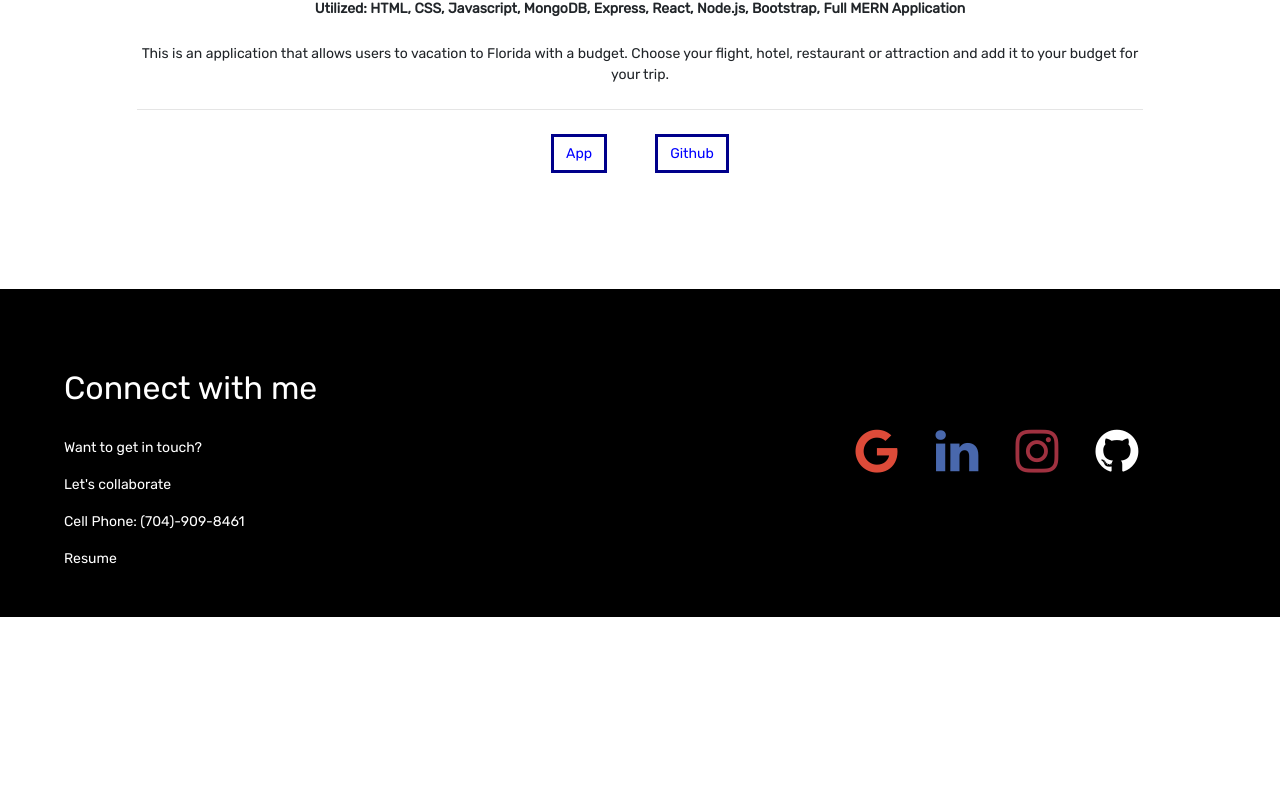
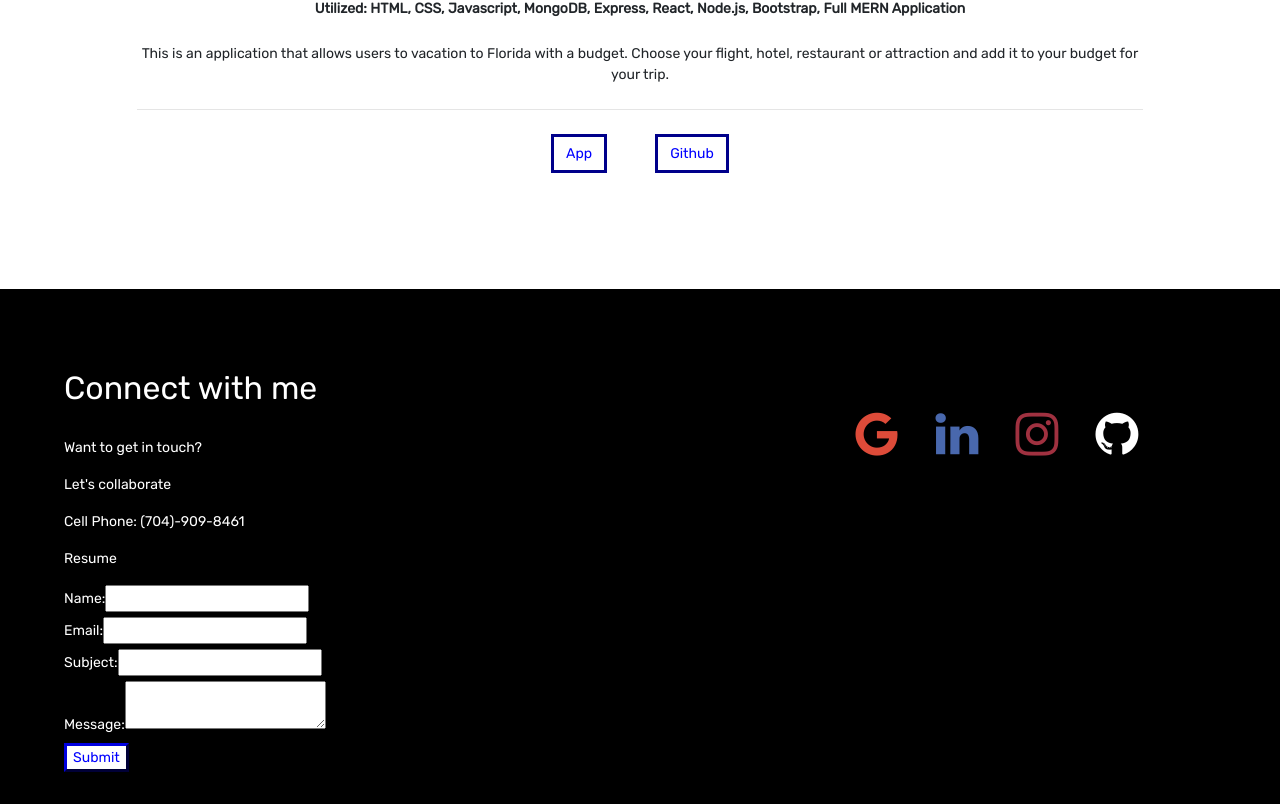
Before and after one commit to jasmith188/portfolio, a React (Create React App) app: page / in a window 1280 px wide. Shown: the part 2496-3300 px from the top of the page. Before the commit the page ends 3113 px from the top, so only its background shows below. Built offline with nearby package versions, Linux system fonts and the light colour scheme; a web font is replaced by a local one.

Commit message:
add new contact page

```diff
--- a/src/App.js
+++ b/src/App.js
@@ -3,11 +3,11 @@ import './App.css';
 import NavBar from './components/NavBar';
 import About from './components/About';
 import Project from './components/Project';
-import Contact from './components/Contact';
+// import Contact from './components/Contact';
 // import Skills from './components/Skills';
 import data from './components/Data';
 // import Resume from './components/Resume';
-// import ContactPage from './components/ContactPage'
+import Contact from './components/ContactPage'
 
 function App() {
   return (
@@ -22,8 +22,8 @@ function App() {
       {/* <Skills /> */}
       {/* <Resume /> */}
       <Project projects={data.projects} />
-      <Contact />
-    {/* <ContactPage /> */}
+      {/* <Contact /> */}
+    <Contact />
 
     </div>
   );
--- a/src/components/ContactPage.js
+++ b/src/components/ContactPage.js
@@ -3,9 +3,9 @@
 // Finally, add a <MyForm/> element whereever you wish to display the form.
 
 import React from 'react';
-import {Form} from 'react-bootstrap'
+import '../App.css';
 
-export default class ContactPage extends React.Component {
+export default class Contact extends React.Component {
   constructor(props) {
     super(props);
     this.submitForm = this.submitForm.bind(this);
@@ -17,31 +17,85 @@ export default class ContactPage extends React.Component {
   render() {
     const { status } = this.state;
     return (
-      <div>
-        {/* <form
-          onSubmit={this.submitForm}
-          action="https://formspree.io/f/mvovzakj"
-          method="POST"
-        >
+      <div id="contact" className="contact-container">
+        <div className="contact-jumbotron">
+          <div className="contact-row row">
+            <div className="col-md-7 text-md-left ml-3 mt-3">
+              <h2>Connect with me</h2>
+              <br />
+              <p>Want to get in touch?</p>
 
-          <label>Email:</label>
-          <input type="email" name="email" />
-          <label>Message:</label>
-          <input type="text" name="message" />
-          {status === 'SUCCESS' ? <p>Thanks!</p> : <button>Submit</button>}
-          {status === 'ERROR' && <p>Ooops! There was an error.</p>}
-        </form> */}
-        <Form>
-          <Form.Group controlId="exampleForm.ControlInput1">
-            <Form.Label>Email address</Form.Label>
-            <Form.Control type="email" placeholder="name@example.com" />
-          </Form.Group>
-
-          <Form.Group controlId="exampleForm.ControlTextarea1">
-            <Form.Label>Example textarea</Form.Label>
-            <Form.Control as="textarea" rows="3" />
-          </Form.Group>
-        </Form>
+              <p>Let's collaborate</p>
+              <p>
+                <a href="tel:704-909-8461">Cell Phone: (704)-909-8461</a>
+              </p>
+              <p>
+                <a href="https://documentcloud.adobe.com/link/track?uri=urn:aaid:scds:US:d587a8fe-9f08-489c-be03-fcaf8579377d">
+                  Resume
+                </a>
+              </p>
+              <form
+                onSubmit={this.submitForm}
+                action="https://formspree.io/f/mvovzakj"
+                method="POST"
+              >
+                <div className="label-name">
+                  <label>Name: </label>
+                  <input type="text" name="name" required />
+                </div>
+                <div className="label-email">
+                  <label>Email: </label>
+                  <input type="email" name="email" required />
+                </div>
+                <label>Subject: </label>
+                <input type="text" name="subject" />
+                <div className="label-message">
+                  <label>
+                    Message: <span className="required"></span>{' '}
+                  </label>
+                  <textarea type="text" name="message" required />
+                </div>
+                {status === 'SUCCESS' ? (
+                  <p>Thanks!</p>
+                ) : (
+                  <button className='btn-primary'>Submit</button>
+                )}
+                {status === 'ERROR' && <p>Ooops! There was an error.</p>}
+              </form>
+            </div>
+            <div className="col-md-4 offset-md-1 mx-3 my-3">
+              <div className="view overlay">
+                <div className="social-media-icons">
+                  <a
+                    href="mailto: jasmith.188@gmail.com"
+                    alt=""
+                    className="fa fa-google"
+                  >
+                    {}
+                  </a>
+                  <a
+                    href="https://www.linkedin.com/in/jamessmith812/"
+                    className="fa fa-linkedin"
+                  >
+                    {}
+                  </a>
+                  <a
+                    href="https://www.instagram.com/jimmysmith812"
+                    className="fa fa-instagram"
+                  >
+                    {}
+                  </a>
+                  <a
+                    href="https://www.github.com/jasmith188"
+                    className="fa fa-github"
+                  >
+                    {}
+                  </a>
+                </div>
+              </div>
+            </div>
+          </div>
+        </div>
       </div>
     );
   }
```
